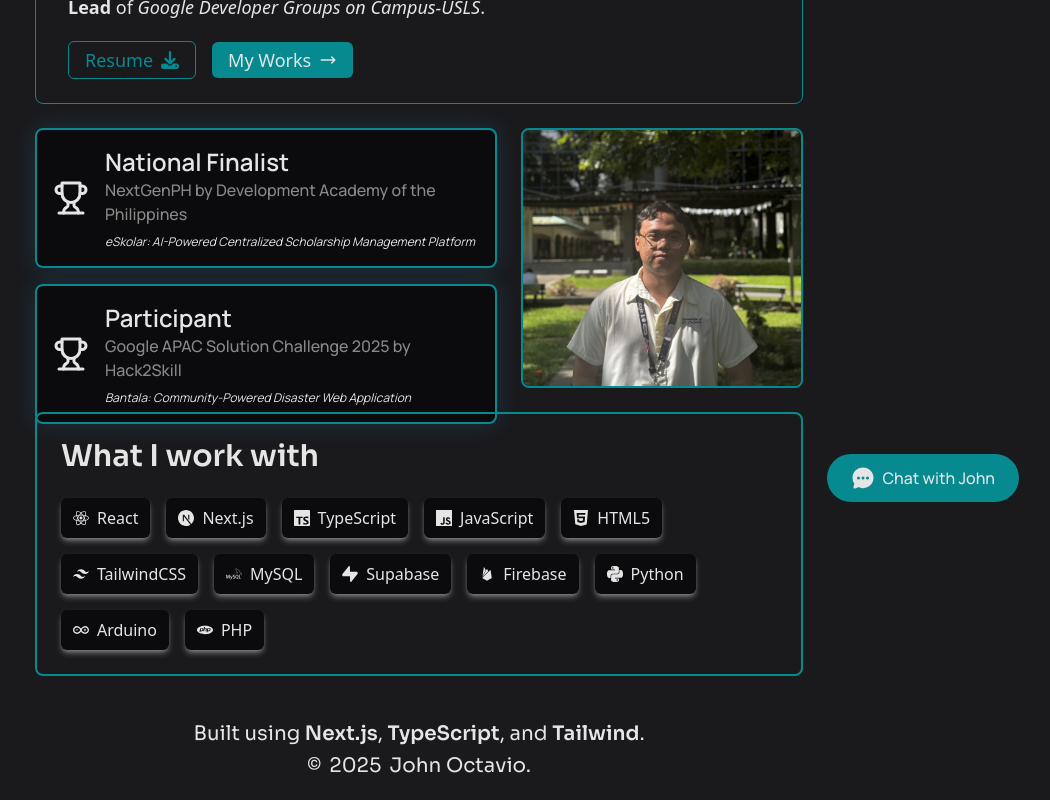
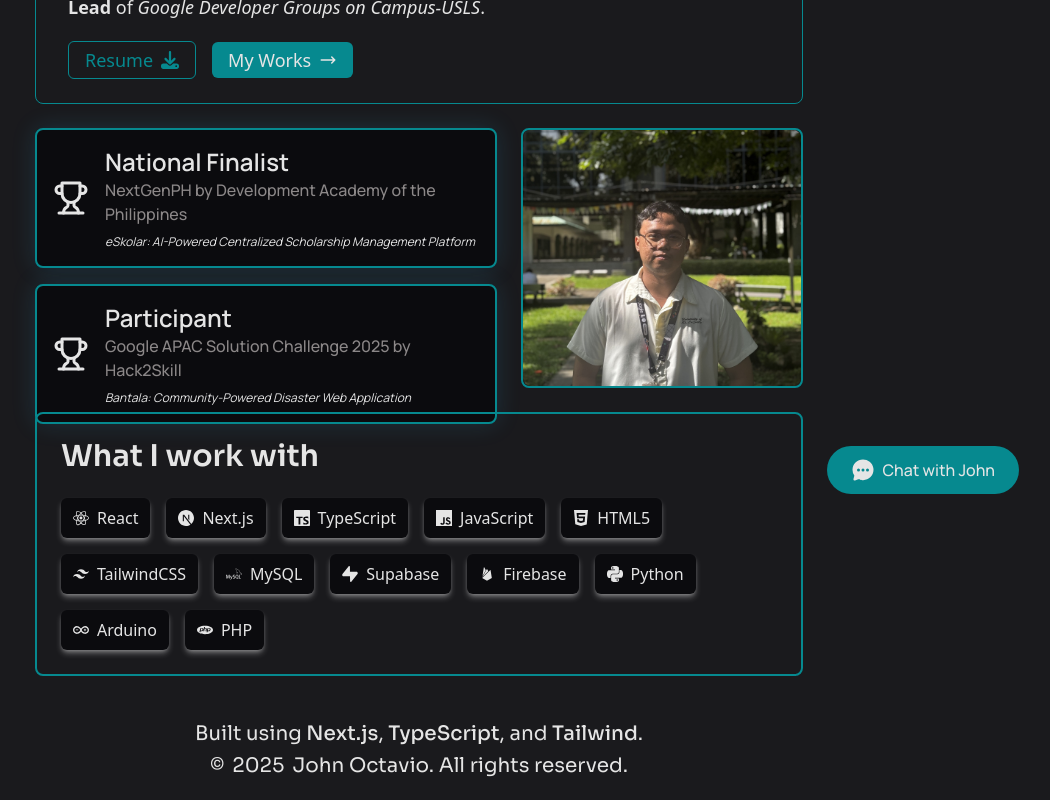
Before and after one commit to ChocoCodes/portfolio, a Next.js app: page / in a window 1280 px wide. Shown: the part 274-1074 px from the top of the page, without its empty margins (221-1271 px from the left). Built offline with nearby package versions, Linux system fonts and the light colour scheme.

Commit message:
chore: add snowfall, footer and chat content

```diff
--- a/app/layout.tsx
+++ b/app/layout.tsx
@@ -1,8 +1,9 @@
 import { Header, Footer } from '@/components/_components';
 import { ChatBubble } from '@/components/chat/chat-bubble';
-
+import { isInDateRange } from '@/utils/utils';
 import localFont from 'next/font/local';
 import "./globals.css";
+import { SnowfallWrapper } from '@/components/_components';
 
 const sora = localFont({
   src: '../public/fonts/Sora-VariableFont_wght.ttf',
@@ -27,6 +28,8 @@
   description: "Portfolio website of John Roland Octavio."
 };
 
+const showSnow = isInDateRange("2025-12-01T00:00:00Z", "2026-01-15T23:59:59Z");
+
 export default function RootLayout({
   children,
 }: Readonly<{
@@ -38,6 +41,7 @@
         className={`${ sora.variable } ${ manrope.variable } antialiased`}
       >
       <main className="relative bg-background flex flex-col w-full gap-6 min-h-screen items-center">
+          { showSnow && <SnowfallWrapper /> }
           <Header />
           { children }
           <Footer />
--- a/app/page.tsx
+++ b/app/page.tsx
@@ -8,7 +8,7 @@
   title: "Home",
   description: "Home Page of John Octavio's Personal Portfolio",
   openGraph: {
-    title: "John Roland Octavio",
+    title: "John Roland Octavio's Portfolio",
     description: "CS Student, Chief Technology Officer, Software Developer",
     url: "https://johnrlnd.dev",
     type: "website",
--- a/components/_components.ts
+++ b/components/_components.ts
@@ -2,10 +2,12 @@
 import { Tag } from "./tag";
 import { Footer } from './footer';
 import { StaggerWrapper } from "./stagger-wrapper";
+import { SnowfallWrapper } from "./snowfall-wrapper";
 
 export {
     Header,
     Tag,
     Footer,
     StaggerWrapper,
+    SnowfallWrapper
 };
--- a/components/chat/chat-bubble.tsx
+++ b/components/chat/chat-bubble.tsx
@@ -17,7 +17,7 @@
     const toggleChat = () => setIsOpen(!isOpen);
 
     return (
-        <div className="fixed bottom-6 right-6 md:right-10 flex gap-3 flex-col z-50">
+        <div className="fixed bottom-8 right-6 md:right-10 flex gap-3 flex-col z-50">
             <ChatPanel open={ isOpen } onClose={ toggleChat } />
             <div className='self-end'>
                 <button
--- a/components/chat/chat-panel.tsx
+++ b/components/chat/chat-panel.tsx
@@ -65,7 +65,7 @@
       <ChatHeader onClose={ onClose }/>
       <div className="flex flex-col gap-4 px-4 py-4">
         <ChatMessage sender="John O." message="Ask me anything about myself and my projects!" />
-        <ChatMessage sender="me" message="sample" />
+        <ChatMessage sender="me" message="Coming Soon!" />
       </div>
     </motion.div>
   )
--- a/components/footer.tsx
+++ b/components/footer.tsx
@@ -11,11 +11,11 @@
             animate="open"
             transition={{ delay: 0.5, duration: 0.3, ease: "easeInOut" }}
         >
-            <p>Built using <span className="font-semibold">Next.js</span>, <span className="font-semibold">TypeScript</span>, and <span className="font-semibold">Tailwind</span>.</p>
+            <p>Built using <span className="font-medium">Next.js</span>, <span className="font-medium">TypeScript</span>, and <span className="font-medium">Tailwind</span>.</p>
             <div className="flex gap-2">
                 <p>&copy;</p>
                 <p>{ new Date().getFullYear() }</p>
-                <p>John Octavio.</p>
+                <p>John Octavio. All rights reserved.</p>
             </div>
         </motion.footer>
     )
--- /dev/null
+++ b/components/snowfall-wrapper.tsx
@@ -0,0 +1,19 @@
+"use client";
+import Snowfall from 'react-snowfall';
+
+export const SnowfallWrapper = () => {
+    return (
+        <div className="fixed inset-0 z-0 pointer-events-none">
+            <Snowfall
+                color="#E5E5E5"
+                snowflakeCount={100}
+                speed={[0.4, 1.0]}
+                style={{
+                    width: "100vw",
+                    height: "100vh",
+                }}
+                opacity={[0.8, 0.8]}
+            />
+        </div>
+    )
+}
--- a/package.json
+++ b/package.json
@@ -14,7 +14,8 @@
     "next": "16.0.7",
     "react": "19.2.1",
     "react-dom": "19.2.1",
-    "react-icons": "^5.5.0"
+    "react-icons": "^5.5.0",
+    "react-snowfall": "^2.4.0"
   },
   "devDependencies": {
     "@tailwindcss/postcss": "^4",
--- /dev/null
+++ b/utils/utils.ts
@@ -0,0 +1,7 @@
+export const isInDateRange = (start: string, end: string): boolean => {
+    const now = new Date().getTime();
+    return (
+        now >= new Date(start).getTime() &&
+        now <= new Date(end).getTime()
+    )
+}
```
Also changed, not shown: 1 other file (tests, documents, lock files or other folders).
